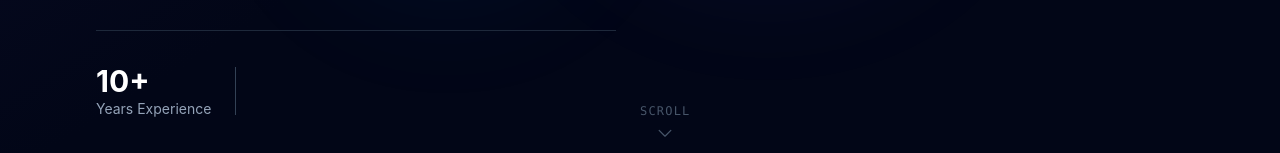
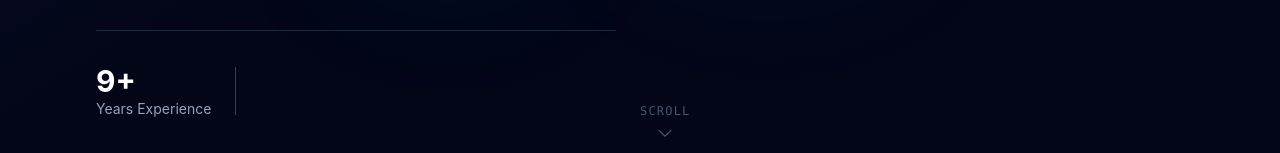
Before and after one commit to rodneymandap/rodneymandap.github.io, a Next.js app: page / in a window 1280 px wide. Shown: the part 618-771 px from the top of the page. Built offline with nearby package versions, Linux system fonts and the light colour scheme.

Commit message:
Update experience year count to start in 2017

```diff
--- a/pages/index.tsx
+++ b/pages/index.tsx
@@ -3,7 +3,7 @@ import Image from "next/image";
 import { useState } from "react";
 
 function calculateYearsOfExperience(): number {
-  const startYear: number = 2016;
+  const startYear: number = 2017;
   const currentYear: number = new Date().getFullYear();
   return currentYear - startYear;
 }
```
Also changed, not shown: 1 other file (tests, documents, lock files or other folders).
